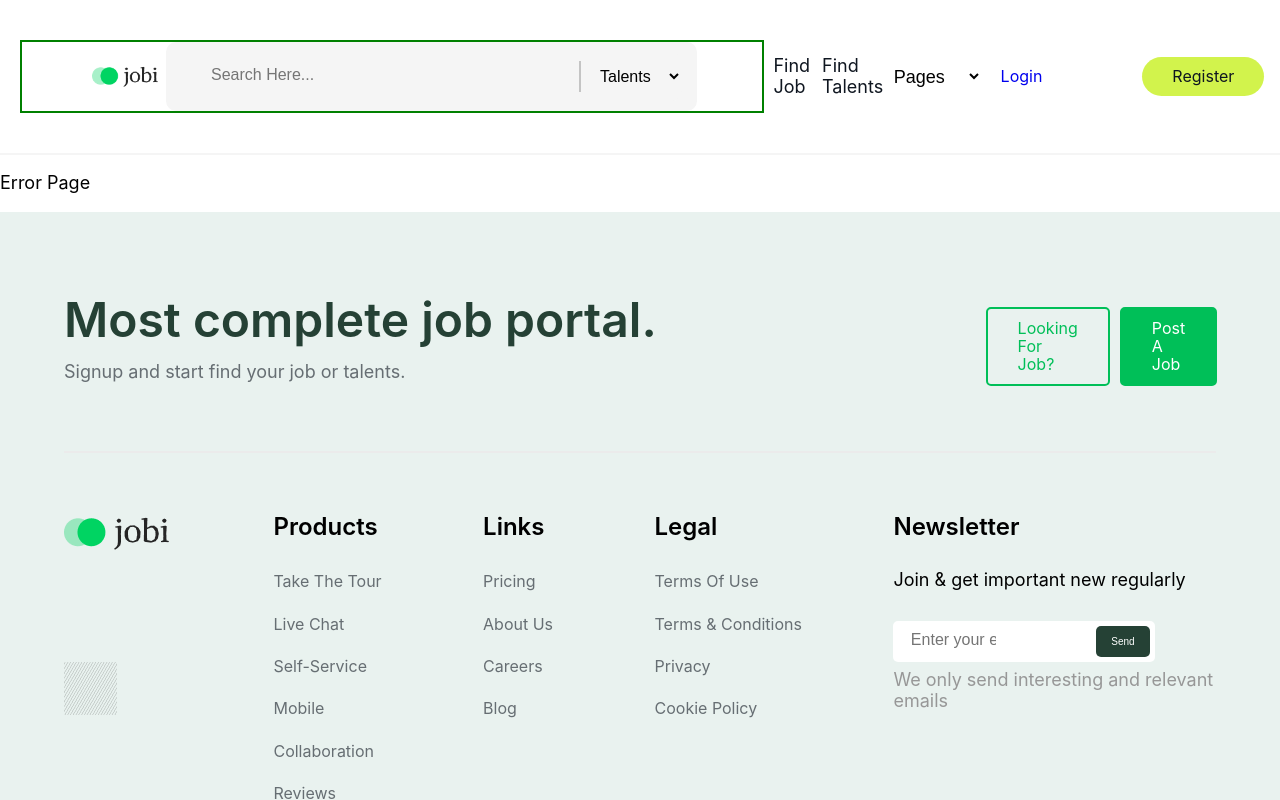
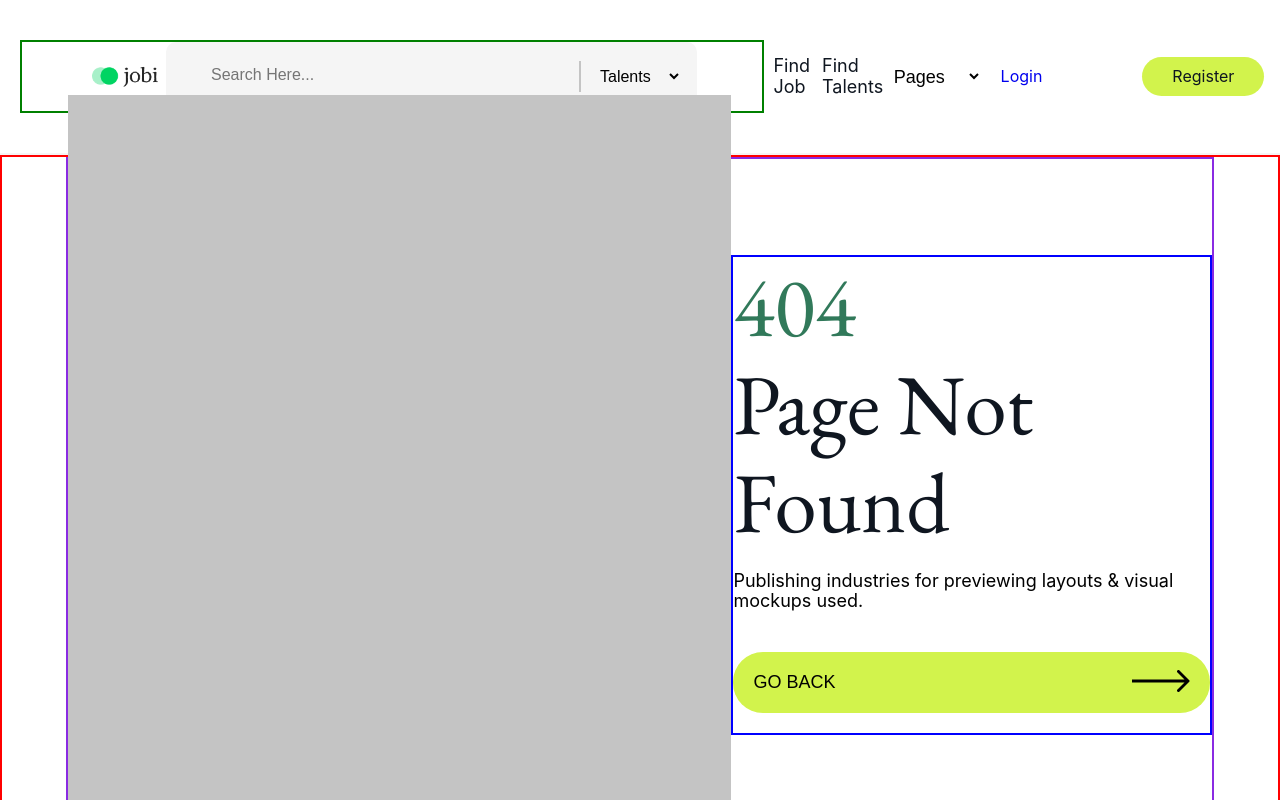
Before and after one commit to rselvasoyak/jobi, a JavaScript app: page /error in a window 1280 px wide. Shown: the top 800 px of the page. Built offline with nearby package versions, Linux system fonts and the light colour scheme; the HTML template or start-up script is replaced by a standard one.

Commit message:
fixed styling and initiated error page

```diff
--- a/src/App.js
+++ b/src/App.js
@@ -6,6 +6,7 @@ import JobListPage from './Components/JobListPage';
 import SingleJobPage from './Components/SingleJobPage';
 import Footer from './Components/Footer';
 import ErrorPage from './Components/ErrorPage';
+// import SecondIndex from './Components/SecondIndex';
 
 import { Routes, Route } from 'react-router-dom';
 
@@ -13,6 +14,7 @@ function App() {
   return (
     <>
       <Nav />
+      {/* <SecondIndex /> */}
       <main>
         <Routes>
           <Route path='/' element={ <IndexPage /> } />
--- a/src/App.scss
+++ b/src/App.scss
@@ -18,6 +18,7 @@
 @use "./partials/components/leadingBrands";
 @use "./partials/components/topSkills";
 @use "./partials/components/footer";
+@use "./partials/components/error";
 
   // Headers
   @use "./partials/components/headers/indexHeader";
--- a/src/Components/BusinessSolution.js
+++ b/src/Components/BusinessSolution.js
@@ -8,31 +8,33 @@ const BusinessSolution = () => {
                             <h4> business solution </h4>
                             <h2> Get quick <span>Solution for your</span> <span className="emphasize">business</span></h2>
                             <p>
-                                Lorem ipsum dolor sit amet, consectetur adipiscing elit. Ut aliquet risus id nunc porta, vitae venenatis sapien interdum. Phasellus dignissim laoreet suscipit.
+                               A full suite of hybrid workforce management tools are yours to use, as well as access to our top 1% of talent.
                             </p>
                         </div>
-                        <div className="bottomContent">
+                        <div className="bottomInfo">
                             <div className="stats">
                                 <div className="stat">
                                     <p className="statTitle"> 30 k+</p>
-                                    <p>smal</p>
+                                    <p>Worldwide Client</p>
                                 </div>
                                 <div className="stat">
-                                    <p className="statTitle"> 30 k+</p>
-                                    <p>smal</p>
+                                    <p className="statTitle"> 3% </p>
+                                    <p>Top Talents</p>
                                 </div>
                                 <div className="stat">
-                                    <p className="statTitle"> 30 k+</p>
-                                    <p>smal</p>
+                                    <p className="statTitle"> 7mil</p>
+                                    <p>Doller Payout</p>
                                 </div>
                             </div>{/* stats ending */}
                         </div>{/* bottom nav ending */}
                     </div>{/* business content ending */}
-                    <div className="explore">
-                        <a className="secondaryLink" href=" "> explore jobi business</a>
-                    </div>{/* explore ending */}
+                    <div>
+                        <a className="secondaryLink exploreJobi" href=" "> explore jobi business</a>
+                    </div>
                 </div>{/* business content ending */}
-                <div className="businessImg"></div>
+                <div className="businessImg">
+
+                </div>
             </div>{/* wrapper ending */}
         </section>
     )
--- a/src/Components/ErrorPage.js
+++ b/src/Components/ErrorPage.js
@@ -1,6 +1,27 @@
+import slider from "../partials/assets/mvpAssets/Arrow 3.png"
+
 const ErrorPage = () => {
     return (
-        <p> Error Page </p>
+        <section className="errorPage">
+            <div className="wrapper">
+                <div className="errorImg"></div>
+                <div className="errorContent">
+                    <h1>
+                        <span className="error">
+                            404
+                        </span>
+                        Page Not Found
+                    </h1>
+                    <p>Publishing industries for previewing layouts & visual mockups used.</p>
+                    <button>
+                        <p className="goBack">go back</p>
+                        <div>
+                            <img src={slider} alt="arrow pointing towards right"></img>
+                        </div>
+                    </button>
+                </div>
+            </div>
+        </section>
     )
 }
 
--- a/src/partials/abstract/_variables.scss
+++ b/src/partials/abstract/_variables.scss
@@ -10,7 +10,7 @@ $lightGrey: #F5F5F5;
 $limeGreen: #D2F34C;
 $jobiGreen: #00BF58;
 $whiteFont: #fff;
-$brown: #755146;
+$brown: #614137;
 $lightBrown: #DFA79C;
 $newJobiGreen: #00fc74;
 $newGreen: #08623b;
--- a/src/partials/base/_buttonsAndLinks.scss
+++ b/src/partials/base/_buttonsAndLinks.scss
@@ -44,6 +44,17 @@
             border-bottom: 2px solid $jobiGreen;
             border-radius: 1px;
         }
+    }
+    .exploreJobi{
+        border: solid 2px red;
+        padding: 1rem 3rem;
+        background-color: $jobiGreen;
+        border-radius: 20px;
+        color: $whiteFont;
+        // &:hover,
+        // &:focus{
+
+        // }
     }
 
 
--- a/src/partials/base/_typography.scss
+++ b/src/partials/base/_typography.scss
@@ -14,10 +14,11 @@ h1{
 }
 
 h2{
-    font-size: 6.4rem;
+    font-size: 7rem;
     font-weight: 600;
     text-transform: capitalize;
     color: $darkGreen;
+    font-family: 'EB Garamond', serif;
 }
 
 h3{
--- a/src/partials/components/_businessSolutions.scss
+++ b/src/partials/components/_businessSolutions.scss
@@ -5,16 +5,23 @@
         display: flex;
         border: 2px solid blue;
         .businessContent{
+            border: 2px solid magenta;
             background-color: $brown;
-            padding: 9rem;
-            flex-basis: 55%;
+            padding: 7rem 10rem;
+            flex-basis: 50%;
             h2{
                 color: $whiteFont;
-                margin: 2rem 0;
+                line-height: 1.1;
+                text-transform: none;
+                margin-top: 1rem;
+                margin-bottom: 3rem;
                 .emphasize{
                     display: block;
                     color: $lightBrown;
                 }
+            }
+            h4{
+                margin: 0;
             }
             p{
                 color: $whiteFont;
@@ -23,7 +30,8 @@
                 font-size: 2rem;
             }
 
-            .bottomContent .stats{
+            .bottomInfo .stats{
+                border: 2px solid blue;
                 display: flex;
                 justify-content: space-between;
                 border-top: 2px solid $whiteFont;
@@ -31,6 +39,10 @@
             }
             .stat{
                 border: 2px solid pink;
+                margin-top: 1rem;
+                p{
+                    margin: 0;
+                }
             }
             .statTitle {
                 font-size: 3.2rem;
@@ -39,5 +51,8 @@
             }
 
         }
+        .businessImg{
+            background-color: $darkGreen;
+        }
     }
 }
--- /dev/null
+++ b/src/partials/components/_error.scss
@@ -0,0 +1,46 @@
+@use "../abstract/variables" as *;
+
+.errorPage{
+    height: 85vh;
+    border: 2px solid red;
+    display: flex;
+    .wrapper{
+        display: flex;
+        justify-content: space-evenly;
+        align-items: center;
+        border: 2px solid blueviolet;
+    }
+    .errorImg{
+        height: 80rem;
+        width: 80rem;
+        background-color: $grey;
+    }
+    .errorContent{
+        display: flex;
+        flex-direction: column;
+        border: 2px solid blue;
+        h1, p, button {
+            margin: 2rem 0;
+        }
+        h1{
+            color: $black;
+            font-weight: 400;
+            margin: 0;
+            span{
+                color: $green;
+            }
+        }
+        button{
+            display: flex;
+            justify-content: space-between;
+            align-items: center;
+            background-color: $limeGreen;
+            border: none;
+            border-radius: 30px;
+            padding: 0 2rem;
+            p{
+                text-transform: uppercase;
+            }
+        }
+    }
+}
```
Also changed, not shown: src/Components/SecondIndex.js (added, +7 -0 lines), src/partials/assets/mvpAssets/Arrow 3.png (added).
